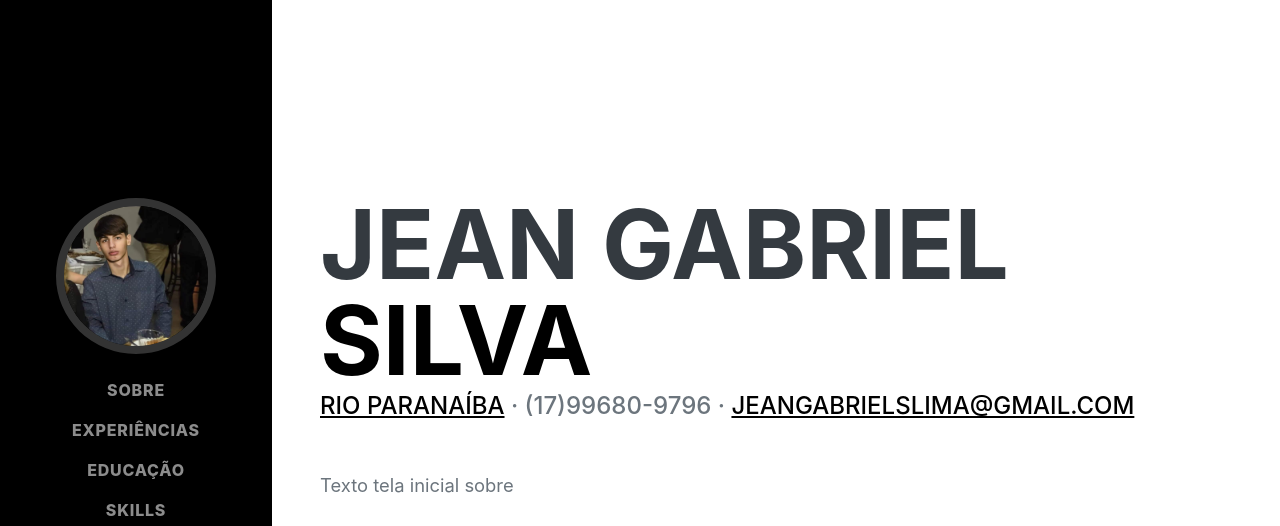
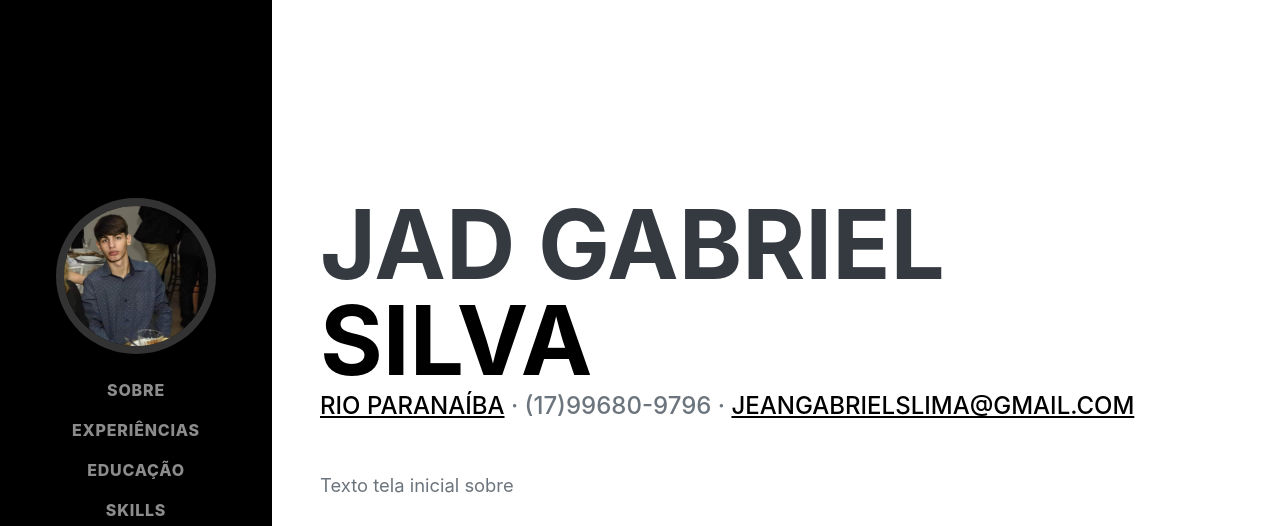
Before and after one commit to JeanGabrielSilva/CurriculumWeb, a plain HTML site: page public/index.html in a window 1280 px wide. Shown: the top 526 px of the page. Drawn offline with nearby package versions, Linux system fonts and the light colour scheme; a web font is replaced by a local one.

Commit message:
Add files via upload

```diff
--- a/public/index.html
+++ b/public/index.html
@@ -48,7 +48,7 @@
             <section class="resume-section" id="about">
                 <div class="resume-section-content">
                     <h1 class="mb-0">
-                        Jean Gabriel
+                        Jad Gabriel
                         <span class="text-primary">Silva</span>
                     </h1>
                     <div class="subheading mb-5">
```
